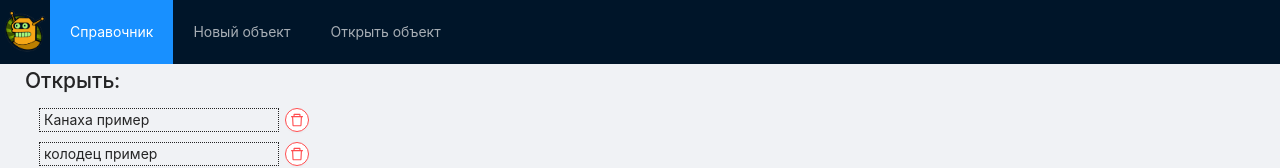
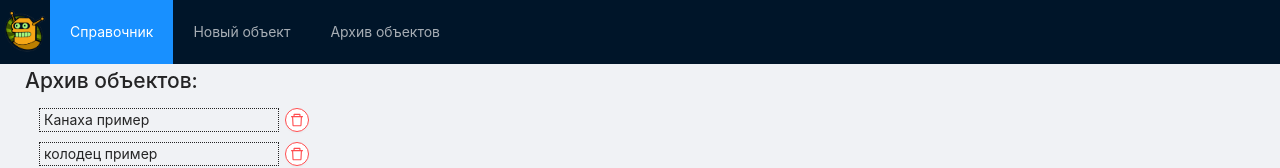
Before and after one commit to GSV78/wells, a React (Create React App) app: page /open in a window 1280 px wide. Shown: the top 168 px of the page. Built offline with nearby package versions, Linux system fonts and the light colour scheme; data requests are answered from the project's data file.

Commit message:
version 1.01)

```diff
--- a/src/App.tsx
+++ b/src/App.tsx
@@ -33,7 +33,7 @@ function App() {
             <Link to="/new/">{`Новый объект`}</Link>
           </Menu.Item>
           <Menu.Item key={3}>
-            <Link to="/open/">{`Открыть объект`}</Link>
+            <Link to="/open/">{`Архив объектов`}</Link>
           </Menu.Item>
         </Menu>
       </Header>
--- a/src/pages/Open.tsx
+++ b/src/pages/Open.tsx
@@ -19,7 +19,7 @@ function Open() {
 
   return (
     <div>
-      <h2>Открыть:</h2>
+      <h2>Архив объектов:</h2>
       <div>{Objects}</div>
     </div>
   );
```
